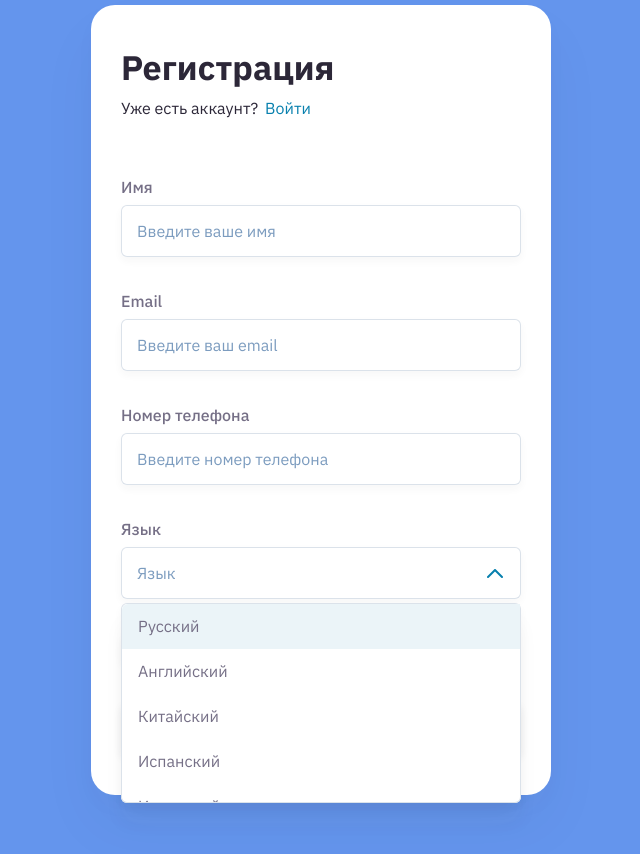
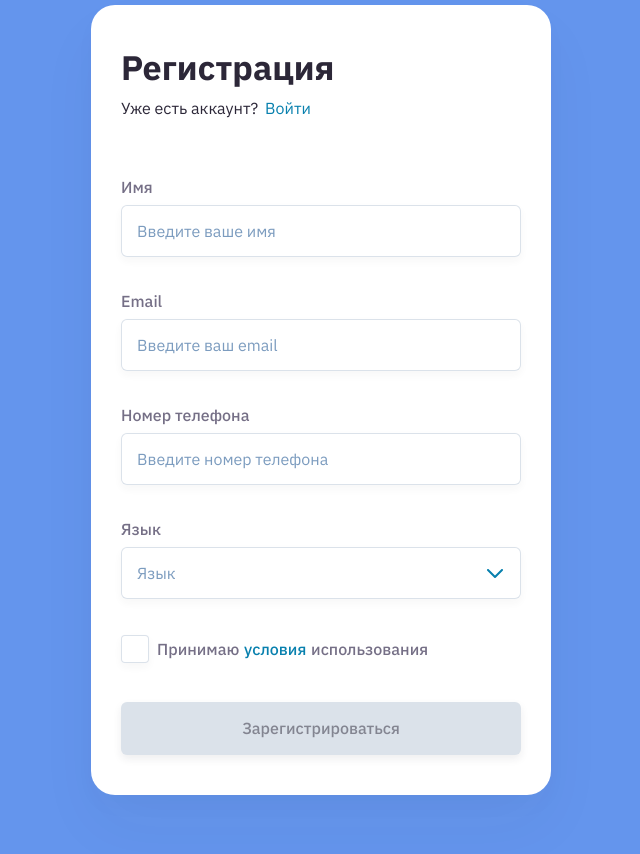
Before and after one commit to DmitriBelski/registration-form-validation, a React (Create React App) app: page / in a window 1280 px wide. Shown: the top 854 px of the page, without its empty margins (319-959 px from the left). Built offline with nearby package versions, Linux system fonts and the light colour scheme.

Commit message:
Add Select & CheckBox components

```diff
--- a/src/App.tsx
+++ b/src/App.tsx
@@ -1,4 +1,3 @@
-import 'App.scss'
 import { Paper } from 'components/Paper'
 import { RegistrationForm } from 'views/RegistrationForm'
 
--- /dev/null
+++ b/src/components/CheckBox.scss
@@ -0,0 +1,37 @@
+@import 'styles/variables.scss';
+
+.checkbox {
+  $self: &;
+  display: flex;
+  align-items: center;
+  gap: 8px;
+  padding: 2px 0 5px 0;
+  cursor: pointer;
+
+  &__input {
+    position: absolute;
+    -webkit-appearance: none;
+    -moz-appearance: none;
+    appearance: none;
+  }
+
+  &__box {
+    width: 28px;
+    height: 28px;
+    background-color: $color-secondary-contrast;
+    box-shadow: $input-box-shadow, $input-regular-border-shadow;
+    border-radius: $small-border-radius;
+    background: url(../assets/images/checked.svg) center center no-repeat;
+    background-size: 0px 0px;
+
+    #{$self}__input:focus + & {
+      box-shadow: $input-box-shadow, $input-focus-border-shadow;
+      @include default-transition(box-shadow);
+    }
+
+    #{$self}__input:checked + & {
+      background-size: 16px 12px;
+      @include default-transition(background-size);
+    }
+  }
+}
--- /dev/null
+++ b/src/components/CheckBox.tsx
@@ -0,0 +1,20 @@
+import * as React from 'react'
+import './CheckBox.scss'
+
+interface CheckBoxProps {
+  children: React.ReactNode;
+}
+
+const CheckBox: React.FC<CheckBoxProps> = (props) => {
+  return (
+    <label className="checkbox form__group text-label-regular">
+      <input className="checkbox__input" type="checkbox" value="true"/>
+      <span className="checkbox__box"></span>
+      <span>
+        {props.children}
+      </span>
+    </label>
+  )
+}
+
+export { CheckBox }
--- a/src/components/Input.tsx
+++ b/src/components/Input.tsx
@@ -8,6 +8,7 @@ interface InputProps {
   placeholder?: string;
   validateMessage?: string;
   requiredMessage?: string;
+  children?: React.ReactNode;
 }
 
 const Input: React.FC<InputProps> = (props) => {
@@ -23,6 +24,7 @@ const Input: React.FC<InputProps> = (props) => {
       <span className="input-group__message text-danger" hidden>
         {props.validateMessage}
       </span>
+      {props.children}
     </label>
   )
 }
--- a/src/App.scss
+++ b/src/components/Select.scss
@@ -9,7 +9,7 @@
     content: '';
     width: 16px;
     height: 9px;
-    background-image: url(assets/images/bottom-arrow-chevron.svg);
+    background-image: url(../assets/images/bottom-arrow-chevron.svg);
     position: absolute;
     top: -30px;
     right: 18px;
@@ -89,39 +89,3 @@
     background-color: $color-accent-contrast;
   }
 }
-
-.checkbox {
-  $self: &;
-  display: flex;
-  align-items: center;
-  gap: 8px;
-  padding: 2px 0 5px 0;
-  cursor: pointer;
-
-  &__input {
-    position: absolute;
-    -webkit-appearance: none;
-    -moz-appearance: none;
-    appearance: none;
-  }
-
-  &__box {
-    width: 28px;
-    height: 28px;
-    background-color: $color-secondary-contrast;
-    box-shadow: $input-box-shadow, $input-regular-border-shadow;
-    border-radius: $small-border-radius;
-    background: url(assets/images/checked.svg) center center no-repeat;
-    background-size: 0px 0px;
-
-    #{$self}__input:focus + & {
-      box-shadow: $input-box-shadow, $input-focus-border-shadow;
-      @include default-transition(box-shadow);
-    }
-
-    #{$self}__input:checked + & {
-      background-size: 16px 12px;
-      @include default-transition(background-size);
-    }
-  }
-}
--- /dev/null
+++ b/src/components/Select.tsx
@@ -0,0 +1,45 @@
+import * as React from 'react'
+import { Input } from './Input'
+import './Select.scss'
+
+interface SelectProps {
+  htmlFor?: string;
+  label?: string;
+  inputType: string;
+  placeholder?: string;
+  validateMessage?: string;
+  requiredMessage?: string;
+  children?: React.ReactNode;
+}
+
+const Select: React.FC<SelectProps> = (props) => {
+  return (
+    <Input
+      htmlFor={props.htmlFor}
+      label={props.label}
+      inputType={props.inputType}
+      placeholder={props.placeholder}
+      validateMessage={props.validateMessage}
+    >
+      <div className="select">
+        <div className="select__dropdown">
+          <ul className="select__dropdown-list">
+            <li className="select-option select-option--highlighted text-select">Русский</li>
+            <li className="select-option text-select">Английский</li>
+            <li className="select-option text-select">Китайский</li>
+            <li className="select-option text-select">Испанский</li>
+            <li className="select-option text-select">Испанский</li>
+            <li className="select-option text-select">Испанский</li>
+            <li className="select-option select-option--highlighted text-select">Испанский</li>
+            <li className="select-option text-select">Испанский</li>
+            <li className="select-option text-select">Испанский</li>
+            <li className="select-option select-option--highlighted text-select">Испанский</li>
+            <li className="select-option select-option--selected text-select">Испанский</li>
+          </ul>
+        </div>
+      </div>
+    </Input>
+  )
+}
+
+export { Select }
--- a/src/views/RegistrationForm.tsx
+++ b/src/views/RegistrationForm.tsx
@@ -1,6 +1,8 @@
 import * as React from 'react'
 import './RegistrationForm.scss'
 import { Input } from 'components/Input'
+import { Select } from 'components/Select'
+import { CheckBox } from 'components/CheckBox'
 
 function RegistrationForm() {
   return (
@@ -35,37 +37,18 @@ function RegistrationForm() {
         placeholder="Введите номер телефона"
         validateMessage="Введено не корректное значение"
       />
-      <label className="input-group form__group" htmlFor="language">
-        <span className="input-group__label text-label-regular">Язык</span>
-        <input className="input-group__input input text-input" type="text" id="language" placeholder="Язык"/>
-        <span className="input-group__message text-danger">Выберите язык</span>
-        <div className="select select--open">
-          <div className="select__dropdown">
-            <ul className="select__dropdown-list">
-              <li className="select-option select-option--highlighted text-select">Русский</li>
-              <li className="select-option text-select">Английский</li>
-              <li className="select-option text-select">Китайский</li>
-              <li className="select-option text-select">Испанский</li>
-              <li className="select-option text-select">Испанский</li>
-              <li className="select-option text-select">Испанский</li>
-              <li className="select-option select-option--highlighted text-select">Испанский</li>
-              <li className="select-option text-select">Испанский</li>
-              <li className="select-option text-select">Испанский</li>
-              <li className="select-option select-option--highlighted text-select">Испанский</li>
-              <li className="select-option select-option--selected text-select">Испанский</li>
-            </ul>
-          </div>
-        </div>
-      </label>
-      <label className="checkbox form__group text-label-regular">
-        <input className="checkbox__input" type="checkbox" value="true"/>
-        <span className="checkbox__box"></span>
-        <span>
-          Принимаю&nbsp;
-          <a className="link text-label-accent" href="/" target="_blank">условия</a>
-          &nbsp;использования
-        </span>
-      </label>
+      <Select
+        label="Язык"
+        inputType="text"
+        placeholder="Язык"
+        validateMessage="Выберите язык"
+      >
+      </Select>
+      <CheckBox>
+        Принимаю&nbsp;
+        <a className="link text-label-accent" href="/" target="_blank">условия</a>
+        &nbsp;использования
+      </CheckBox>
       <button className="button button--disabled text-button-regular text-button-disabled" type="submit">Зарегистрироваться</button>
     </form>
   )
```
